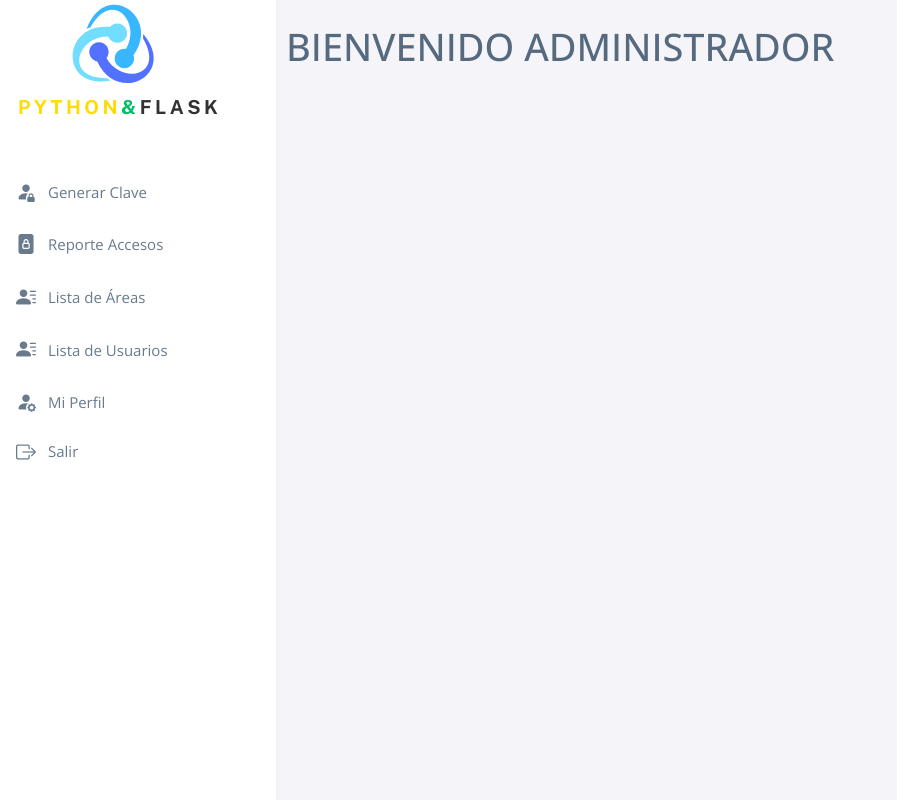
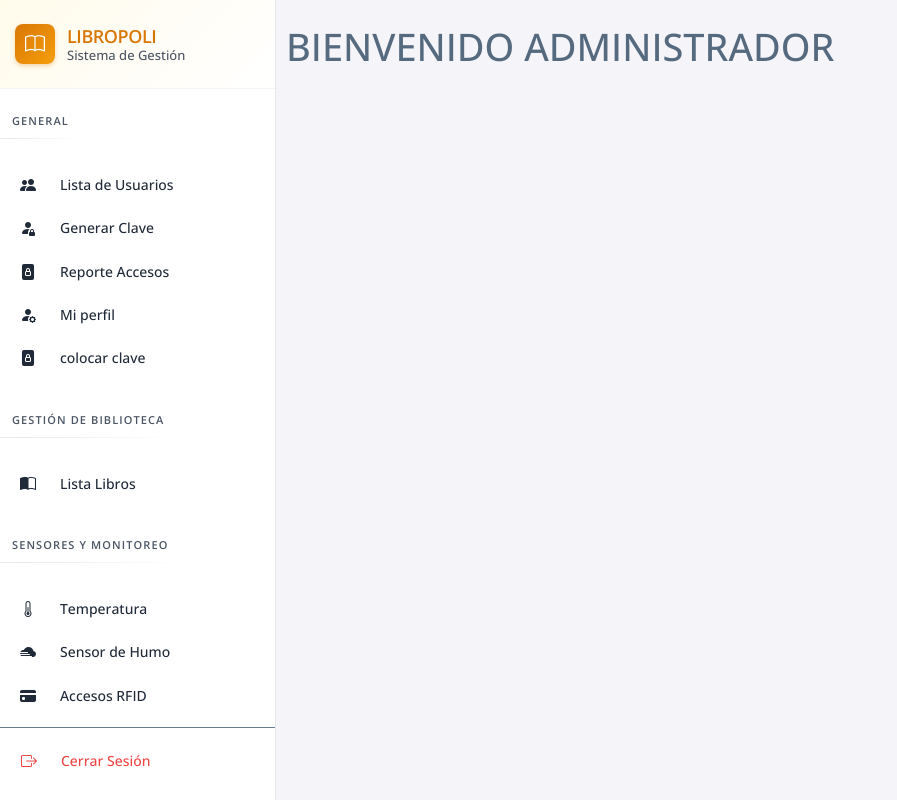
Before and after one commit to Paul98M/ProyectFinal, a Flask app: page / in a window 1280 px wide. Shown: the whole page, without its empty margins (0-897 px from the left). Run offline with Flask 3, Linux system fonts and the light colour scheme; the visitor is signed in with stand-in values (Sample User, id 1); some libraries are stand-ins or nearby versions.

Commit message:
Optimizar el menú lateral y agregar estilos personalizados para el sistema LIBROPOLI

```diff
--- a/my-app/templates/public/includes/head.html
+++ b/my-app/templates/public/includes/head.html
@@ -25,13 +25,19 @@
   href="{{ url_for('static', filename ='assets/vendor/css/core.css') }}"
   class="template-customizer-core-css') }}" />
 <link
+  href="{{ url_for('static', filename='assets/css/libropoli-sidebar.css') }}"
+  rel="stylesheet"
+/>
+<link
   rel="stylesheet"
   href="{{ url_for('static', filename ='assets/vendor/css/theme-default.css') }}"
-  class="template-customizer-theme-css" />
+  class="template-customizer-theme-css"
+/>
 
 <link
   rel="stylesheet"
-  href="{{ url_for('static', filename ='assets/css/my_style.css') }}" />
+  href="{{ url_for('static', filename ='assets/css/my_style.css') }}"
+/>
 
 <link
   rel="stylesheet"
--- a/my-app/templates/public/includes/menu_sidebar.html
+++ b/my-app/templates/public/includes/menu_sidebar.html
@@ -1,71 +1,108 @@
-<aside id="layout-menu" class="layout-menu menu-vertical menu bg-menu-theme">
-  <div class="app-brand demo">
+<!-- Reemplaza todo el contenido con este código optimizado para Flask -->
+<aside id="layout-menu" class="layout-menu menu-vertical">
+    <div class="app-brand">
         <a href="{{ url_for('inicio') }}" class="app-brand-link">
-      <span class="app-brand-logo demo">
-        <img
-          src="{{ url_for('static', filename ='assets/img/logo.png') }}"
-          alt="Logo"
-        />
-      </span>
-    </a>
-
-    <a
-      href="javascript:void(0);"
-      class="layout-menu-toggle menu-link text-large ms-auto d-block d-xl-none"
-    >
-      <i class="bx bx-chevron-left bx-sm align-middle"></i>
+            <div class="app-brand-logo">
+                <i class="bi bi-book"></i>
+            </div>
+            <div class="app-brand-text">
+                <span class="app-brand-title">LIBROPOLI</span>
+                <span class="app-brand-subtitle">Sistema de Gestión</span>
+            </div>
         </a>
     </div>
 
-  <div class="menu-inner-shadow"></div>
-  <ul class="menu-inner py-5">
-    <li
-      class="menu-item {% if request.path == '/interfaz-clave' %} active {% endif %}"
-    >
+    <ul class="menu-inner">
+        <!-- GENERAL -->
+        <li class="menu-title-section">
+            <span>GENERAL</span>
+            <hr class="section-divider" />
+        </li>
+
+        <li class="menu-item {% if request.path == '/lista-de-usuarios' %} active {% endif %}">
+            <a href="/lista-de-usuarios" class="menu-link">
+                <i class="menu-icon bi bi-people-fill"></i>
+                <div>Lista de Usuarios</div>
+            </a>
+        </li>
+
+        <li class="menu-item {% if request.path == '/interfaz-clave' %} active {% endif %}">
             <a href="/interfaz-clave" class="menu-link">
                 <i class="menu-icon bi bi-person-fill-lock"></i>
-        <div data-i18n="Tables">Generar Clave</div>
+                <div>Generar Clave</div>
             </a>
         </li>
-    <li
-      class="menu-item {% if request.path == '/reporte-accesos' %} active{%endif%}"
-    >
+
+        <li class="menu-item {% if request.path == '/reporte-accesos' %} active {% endif %}">
             <a href="/reporte-accesos" class="menu-link">
                 <i class="menu-icon bi bi-file-lock-fill"></i>
-        <div data-i18n="Tables">Reporte Accesos</div>
+                <div>Reporte Accesos</div>
             </a>
         </li>
-    {% if dataLogin.rol == 1 %}
-    <li
-      class="menu-item {% if request.path == '/lista-de-areas' %} active{% endif %}"
-    >
-      <a href="/lista-de-areas" class="menu-link">
-        <i class="menu-icon bi bi-person-lines-fill"></i>
-        <div data-i18n="Boxicons">Lista de Áreas</div>
+
+        <li class="menu-item {% if request.path == '/mi-perfil/{{dataLogin.id}}' %} active {% endif %}">
+            <a href="/mi-perfil/{{dataLogin.id}}" class="menu-link">
+                <i class="menu-icon bi bi-person-fill-gear"></i>
+                <div>Mi perfil</div>
             </a>
         </li>
-    {%endif%} {% if dataLogin.rol == 1 %}
-    <li
-      class="menu-item {% if request.path == '/lista-de-usuarios' %} active {% endif %}"
-    >
-      <a href="/lista-de-usuarios" class="menu-link">
-        <i class="menu-icon bi bi-person-lines-fill"></i>
-        <div data-i18n="Tables">Lista de Usuarios</div>
+
+        <li class="menu-item {% if request.path == '/ingresar-clave' %} active {% endif %}">
+            <a href="/ingresar-clave" class="menu-link">
+            <i class="menu-icon bi bi-file-lock-fill"></i>
+            <div>colocar clave</div>
             </a>
         </li>
-    {%endif%}
-    <li
-      class="menu-item {% if request.path == '/mi-perfil/{{dataLogin.id}}'%} active {% endif %}"
-    >
-      <a href="/mi-perfil/{{dataLogin.id}}" class="menu-link">
-        <i class="menu-icon bi bi-person-fill-gear"></i>
-        <div data-i18n="Tables">Mi Perfil</div>
+
+
+        <!-- GESTIÓN DE BIBLIOTECA -->
+        <li class="menu-title-section">
+            <span>GESTIÓN DE BIBLIOTECA</span>
+            <hr class="section-divider" />
+        </li>
+
+        <li class="menu-item {% if request.path == '/lista-de-libros1' %} active {% endif %}">
+            <a href="/lista-de-libros1" class="menu-link">
+                <i class="menu-icon bi bi-book-half"></i>
+                <div>Lista Libros</div>
             </a>
         </li>
-    <li class="menu-item">
+
+        <!-- SENSORES Y MONITOREO -->
+        <li class="menu-title-section">
+            <span>SENSORES Y MONITOREO</span>
+            <hr class="section-divider" />
+        </li>
+
+        <li class="menu-item {% if request.path == '/temperatura' %} active {% endif %}">
+            <a href="/temperatura" class="menu-link">
+                <i class="menu-icon bi bi-thermometer-half"></i>
+                <div>Temperatura</div>
+            </a>
+        </li>
+
+        <li class="menu-item {% if request.path == '/sensor-humo' %} active {% endif %}">
+            <a href="/sensor-humo" class="menu-link">
+                <i class="menu-icon bi bi-cloud-fog2-fill"></i>
+                <div>Sensor de Humo</div>
+            </a>
+        </li>
+
+        <li class="menu-item {% if request.path == '/accesos-rfid' %} active {% endif %}">
+            <a href="/accesos-rfid" class="menu-link">
+                <i class="menu-icon bi bi-credit-card-fill"></i>
+                <div>Accesos RFID</div>
+            </a>
+        </li>
+
+        <!-- Cerrar Sesión -->
+        <li class="menu-divider">
+        </li>
+
+        <li class="menu-item logout">
             <a href="{{ url_for('cerraSesion') }}" class="menu-link">
-        <i class="menu-icon tf-icons bx bi-box-arrow-right"></i>
-        <div data-i18n="Tables">Salir</div>
+                <i class="menu-icon bi bi-box-arrow-right"></i>
+                <div>Cerrar Sesión</div>
             </a>
         </li>
     </ul>
```
Lines whose indentation alone changed are shown as unchanged.
